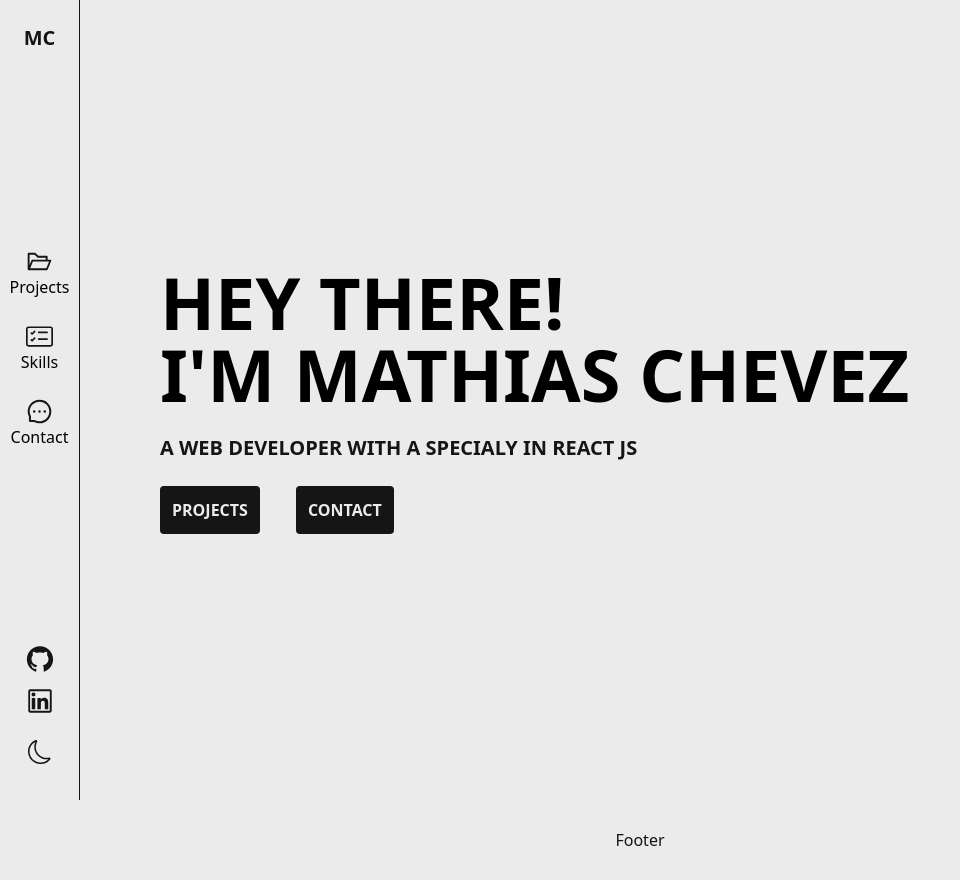
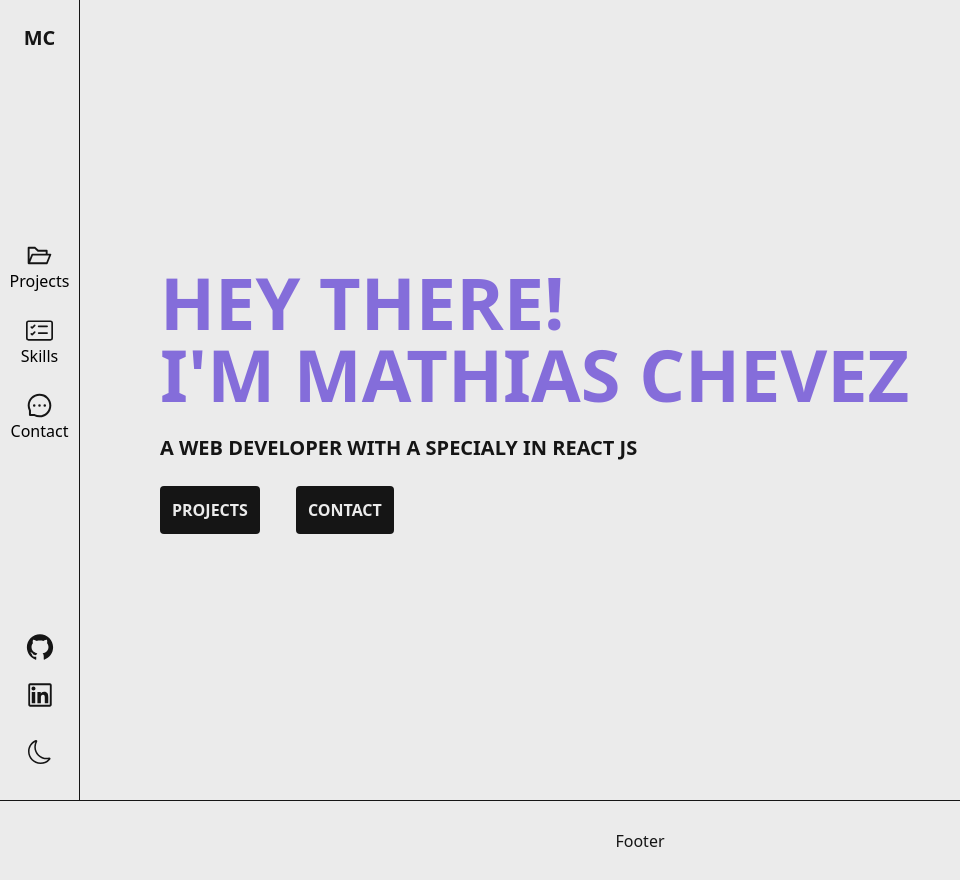
Before and after one commit to mathiaschevez/portfolio, a Next.js app: page / in a window 1280 px wide. Shown: the whole page, without its empty margins (0-960 px from the left). Built offline with nearby package versions, Linux system fonts and the light colour scheme.

Commit message:
landing page done

```diff
--- a/components/Footer.js
+++ b/components/Footer.js
@@ -5,7 +5,7 @@ const Footer = () => {
   const { darkModeActive } = useStateContext()
 
   const styles = {
-    footer: `${darkModeActive ? 'bg-[#151515] text-[#EBEBEB]' : 'bg-[#EBEBEB] text-[#151515]'} flex justify-center items-center h-20`
+    footer: `${darkModeActive ? 'bg-[#151515] text-[#EBEBEB] border-[#EBEBEB]' : 'bg-[#EBEBEB] text-[#151515] border-[#151515]'} flex justify-center items-center h-20 border-t`
   }
 
   return (
--- a/components/Header.js
+++ b/components/Header.js
@@ -6,7 +6,7 @@ const Header = () => {
 
   const styles = {
     header: `${darkModeActive ? 'bg-[#151515]' : 'bg-[#EBEBEB]' } pl-40 h-screen flex flex-col justify-center gap-6`,
-    title: `text-7xl font-bold`,
+    title: `gradient-animation text-7xl font-bold`,
     subtitle: `${darkModeActive ? 'text-[#EBEBEB]' : 'text-[#151515]'} text-xl font-bold`,
     actions: `flex gap-9`,
     button: `${darkModeActive ? 'bg-[#EBEBEB] text-[#151515]' : 'bg-[#151515] text-[#EBEBEB]'} font-bold px-3 py-3 rounded`
--- a/components/Navbar.js
+++ b/components/Navbar.js
@@ -42,16 +42,16 @@ const Navbar = () => {
         </Link>
       </div>
       <div className={styles.navFooter}>
-        <Link href='/'>
+        <a target='_blank' href='https://github.com/mathiaschevez'>
           <button>
             <AiFillGithub color={darkModeActive ? '#EBEBEB' : '#151515'} size={30}/>
           </button>
-        </Link>
-        <Link href='/'>
+        </a>
+        <a target='_blank' href='https://www.linkedin.com/in/mathias-chevez-21430b214/'>
           <button>
             <AiOutlineLinkedin color={darkModeActive ? '#EBEBEB' : '#151515'} size={30} />
           </button>
-        </Link>
+        </a>
           <button className={styles.theme} onClick={() => setDarkModeActive(!darkModeActive)}>
             { darkModeActive ? (
               <BsSun color={darkModeActive ? '#EBEBEB' : '#151515'} size={27} />
--- a/styles/globals.css
+++ b/styles/globals.css
@@ -1,3 +1,21 @@
 @tailwind base;
 @tailwind components;
 @tailwind utilities;
+
+.gradient-animation {
+  background: linear-gradient(to left, #846dda 20%, rgb(104, 90, 231) 40%, #1e96fc 60%, #856dda 80%);
+  background-size: 200% auto;
+
+  background-clip: text;
+  color: transparent;
+  -webkit-background-clip: text;
+  -webkit-text-fill-color: transparent;
+
+  animation: shine 3s linear infinite;
+}
+
+@keyframes shine {
+  to {
+    background-position: 200% center;
+  }
+}
```
